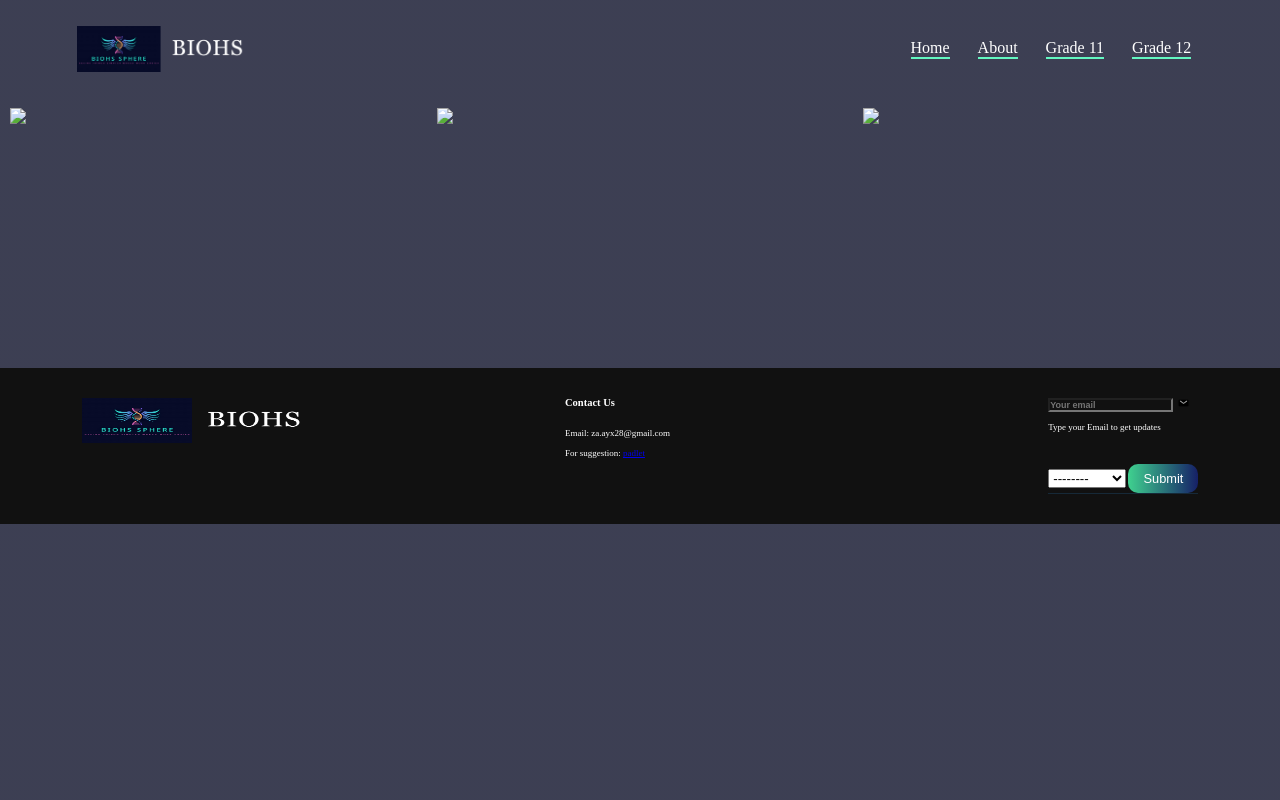
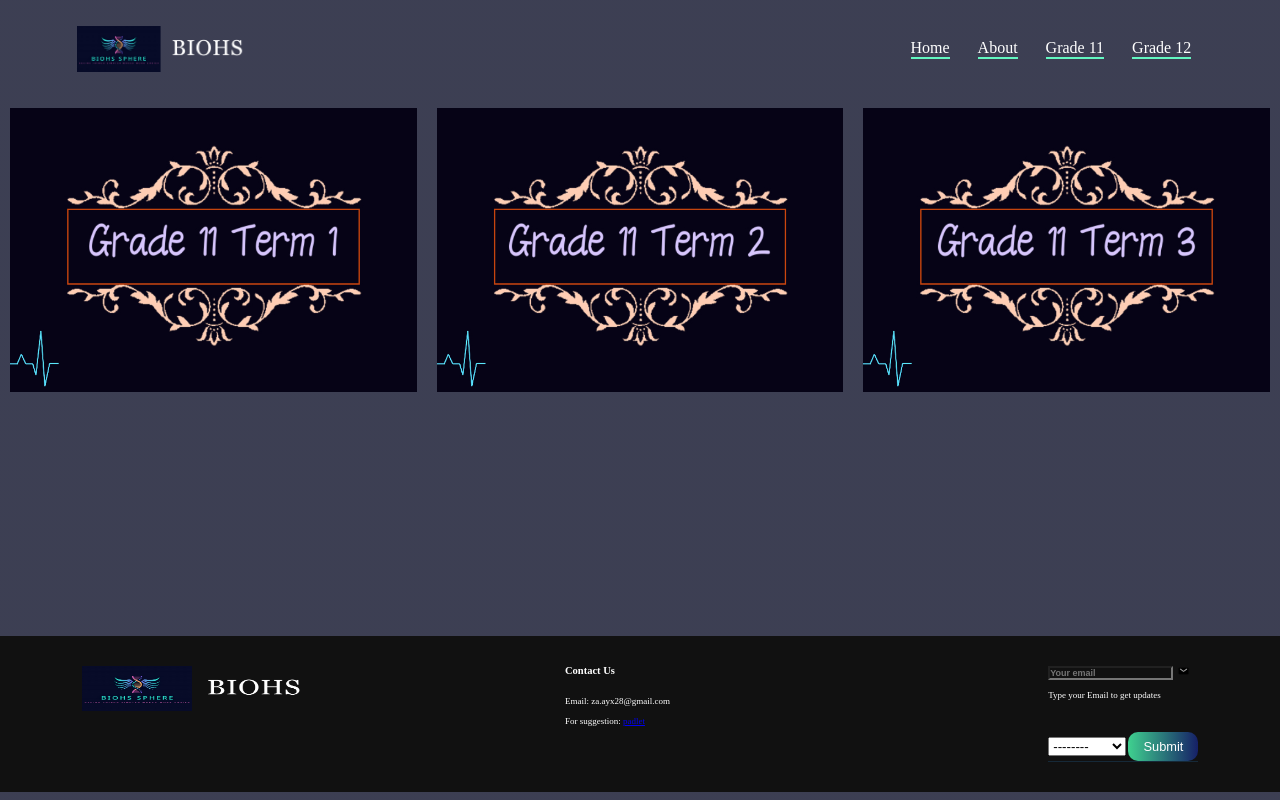
Before and after one commit to BIOHS/G11-HS, a plain HTML site: page index.html in a window 1280 px wide. Drawn offline with Linux system fonts and the light colour scheme; a script that the page names is missing.

Commit message:
Update index.html

```diff
--- a/index.html
+++ b/index.html
@@ -23,13 +23,13 @@
       </nav>
       <div class="row">
         <div class="column">
-          <a href="https://biohs.github.io/G11T1-HS"> <img src="G11_T1_Hs.jpg"; style="width:100%"></a>
+          <a href="https://biohs.github.io/G11T1-HS"> <img src="G11_T1_Hs.jpeg"; style="width:100%"></a>
         </div>
         <div class="column">
-          <a href="https://biohs.github.io/G11T2-HS"> <img src="G11_T2_Hs.jpg"; style="width:100%"></a>
+          <a href="https://biohs.github.io/G11T2-HS"> <img src="G11_T2_Hs.jpeg"; style="width:100%"></a>
         </div>
         <div class="column">
-          <a href="https://biohs.github.io/G11T3-HS"> <img src="G11_T3_Hs.jpg"; style="width:100%"></a>
+          <a href="https://biohs.github.io/G11T3-HS"> <img src="G11_T3_Hs.jpeg"; style="width:100%"></a>
         </div>
       </div>
 </body>
```
